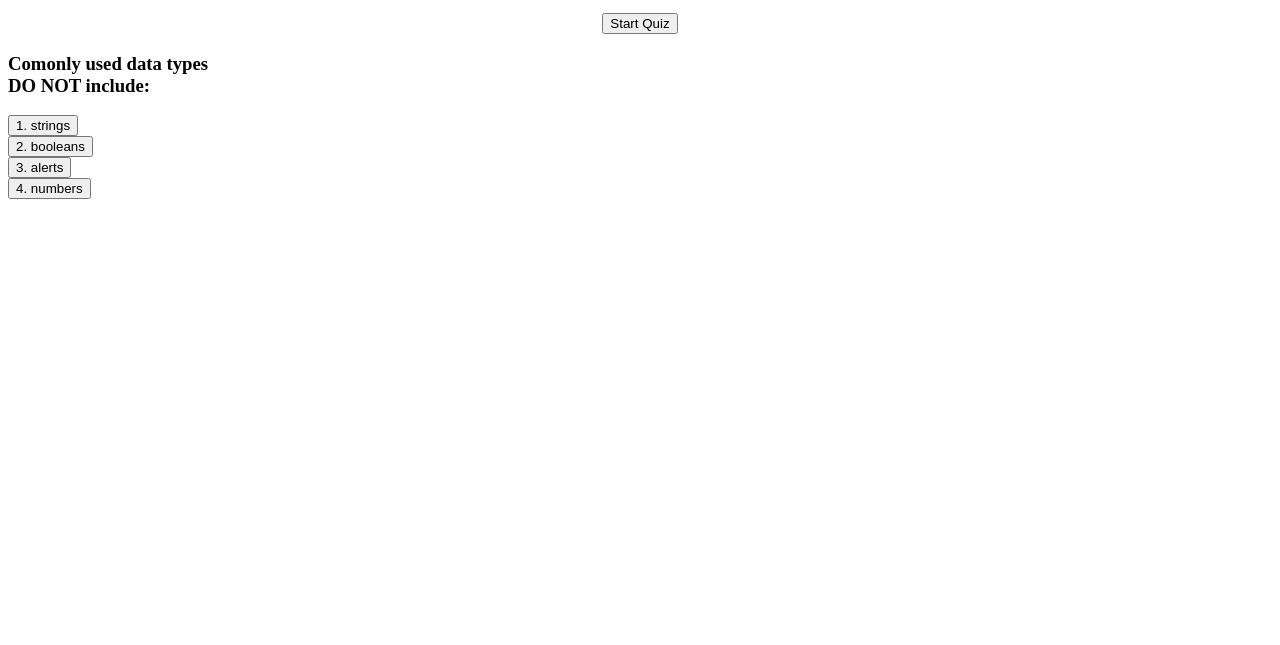
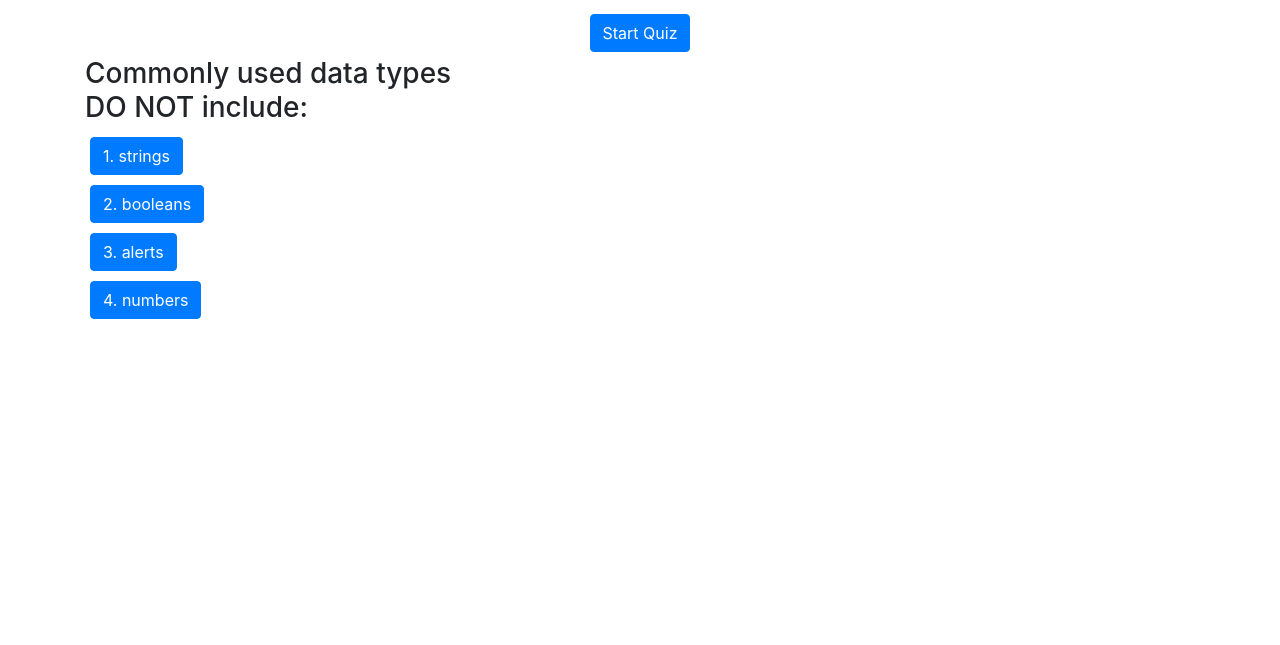
Before and after one commit to HumbleKind/code-quiz, a plain HTML site: page index.html in a window 1280 px wide. Shown: the part 155-800 px from the top of the page. Drawn offline with nearby package versions, Linux system fonts and the light colour scheme.

Commit message:
added bootstrap links and button styling

```diff
--- a/index.html
+++ b/index.html
@@ -34,6 +34,7 @@
     <head>
         <meta charset="UTF-8" />
         <!-- <meta name="viewport" content="width=device-width, initial-scale=1.0" /> -->
+        <link rel="stylesheet" href="https://stackpath.bootstrapcdn.com/bootstrap/4.5.2/css/bootstrap.min.css" integrity="sha384-JcKb8q3iqJ61gNV9KGb8thSsNjpSL0n8PARn9HuZOnIxN0hoP+VmmDGMN5t9UJ0Z" crossorigin="anonymous">
         <link rel="stylesheet" href="./style.css" />
         <title>Code Quiz</title>
     </head>
@@ -53,17 +54,22 @@
                 <p>Try to answer the following code-related questions within the time limit.<br>Keep in mind that incorrect answers will penalize your score/ time by ten seconds!</p>
 
                 <!-- button needs to start timer, hide start quiz container, and show first question container -->
-                <button id="start-button">Start Quiz</button>
+                <button type="button" id="start-button" class="btn btn-primary">Start Quiz</button>
             </div>
             <div id="q1" class="container">
-                <h3>Comonly used data types<br>DO NOT include:</h3>
-                <button>1. strings</button><br>
-                <button>2. booleans</button><br>
-                <button>3. alerts</button><br>
-                <button>4. numbers</button><br>
+                <h3>Commonly used data types<br>DO NOT include:</h3>
+                <button type="button" class="btn btn-primary">1. strings</button><br>
+                <button type="button" class="btn btn-primary">2. booleans</button><br>
+                <button type="button" class="btn btn-primary">3. alerts</button><br>
+                <button type="button" class="btn btn-primary">4. numbers</button><br>
             </div>
         </main>
 
         <script src="./script.js"></script>
+
+        <!-- 8-6-20 Bootstrap JS -->
+        <script src="https://code.jquery.com/jquery-3.5.1.slim.min.js" integrity="sha384-DfXdz2htPH0lsSSs5nCTpuj/zy4C+OGpamoFVy38MVBnE+IbbVYUew+OrCXaRkfj" crossorigin="anonymous"></script>
+        <script src="https://cdn.jsdelivr.net/npm/popper.js@1.16.1/dist/umd/popper.min.js" integrity="sha384-9/reFTGAW83EW2RDu2S0VKaIzap3H66lZH81PoYlFhbGU+6BZp6G7niu735Sk7lN" crossorigin="anonymous"></script>
+        <script src="https://stackpath.bootstrapcdn.com/bootstrap/4.5.2/js/bootstrap.min.js" integrity="sha384-B4gt1jrGC7Jh4AgTPSdUtOBvfO8shuf57BaghqFfPlYxofvL8/KUEfYiJOMMV+rV" crossorigin="anonymous"></script>
     </body>
 </html>
--- a/style.css
+++ b/style.css
@@ -1,5 +1,5 @@
 header {
-    padding: 5px;
+    padding: 10px;
 }
 
 a {
@@ -18,3 +18,7 @@ main {
 #start-quiz {
     text-align: center;
 }
+
+button {
+    margin: 5px;
+}
```
